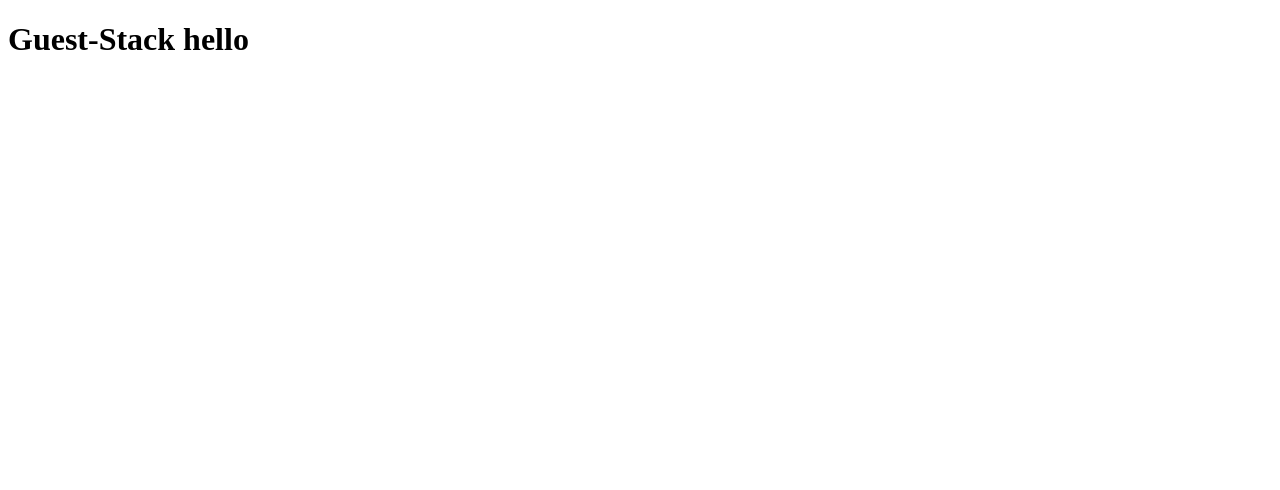
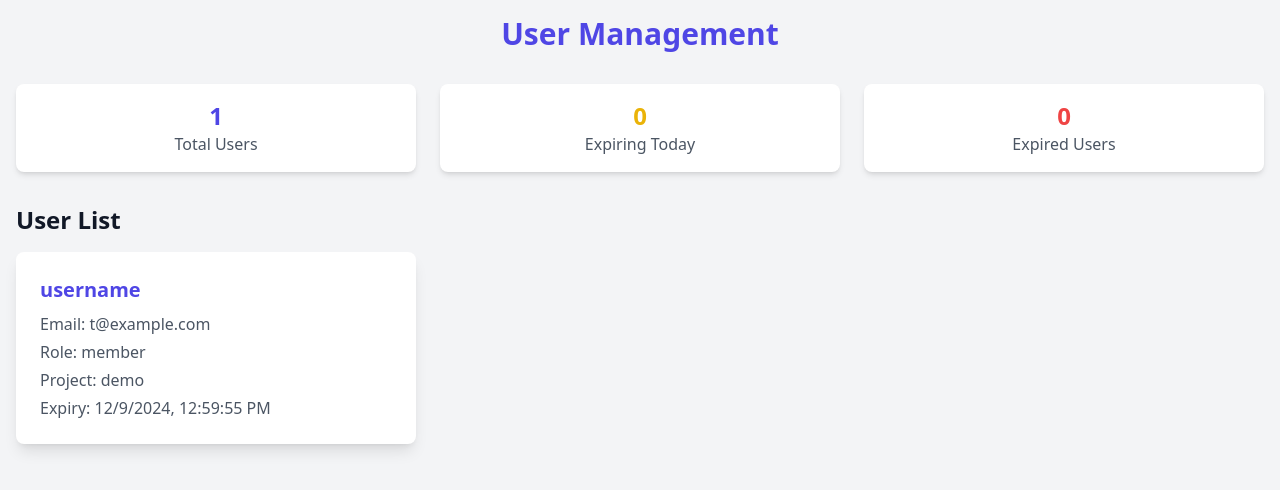
Before and after one commit to carmine-ambrosino/guest-stack, a Flask app: page / in a window 1280 px wide. Before the commit the part shown is almost empty. Shown: the top 490 px of the page. Run offline with Flask 3, Linux system fonts and the light colour scheme; data comes from the database, SQL or seed files in the repository; both versions use the stored data as it was after the commit; parts of the project's set-up code (start-up, migrations or seed data) failed here and were passed over; some libraries are stand-ins or nearby versions.

Commit message:
First setup frontend

```diff
--- a/app/backend/templates/index.html
+++ b/app/backend/templates/index.html
@@ -1,11 +1,110 @@
 <!DOCTYPE html>
 <html lang="en">
-    <head>
-        <meta charset="UTF-8" />
-        <meta name="viewport" content="width=device-width, initial-scale=1.0" />
-        <title>guest-stack</title>
-    </head>
-    <body>
-        <h1>Guest-Stack hello</h1>
-    </body>
+<head>
+  <meta charset="UTF-8">
+  <meta name="viewport" content="width=device-width, initial-scale=1.0">
+  <title>User Management</title>
+  <script src="https://cdn.tailwindcss.com"></script>
+</head>
+<body class="bg-gray-100 text-gray-900">
+
+  <div class="container mx-auto p-4">
+    <h1 class="text-3xl font-semibold text-center text-indigo-600 mb-8">User Management</h1>
+
+    <!-- Summary Section -->
+    <div class="grid grid-cols-1 sm:grid-cols-3 gap-6 text-center mb-8">
+      <div class="bg-white p-4 rounded-lg shadow-md">
+        <h2 id="total-users" class="text-2xl font-semibold text-indigo-600">0</h2>
+        <p class="text-gray-600">Total Users</p>
+      </div>
+      <div class="bg-white p-4 rounded-lg shadow-md">
+        <h2 id="expiring-users" class="text-2xl font-semibold text-yellow-500">0</h2>
+        <p class="text-gray-600">Expiring Today</p>
+      </div>
+      <div class="bg-white p-4 rounded-lg shadow-md">
+        <h2 id="expired-users" class="text-2xl font-semibold text-red-500">0</h2>
+        <p class="text-gray-600">Expired Users</p>
+      </div>
+    </div>
+
+    <!-- User List Section -->
+    <h3 class="text-2xl font-semibold mb-4">User List</h3>
+    <div id="user-list" class="grid grid-cols-1 sm:grid-cols-2 lg:grid-cols-3 gap-6">
+      <p class="text-center text-gray-600">Loading users...</p>
+    </div>
+  </div>
+
+  <script>
+    document.addEventListener('DOMContentLoaded', async () => {
+      try {
+        const response = await fetch('/api/v1/users');
+        const users = await response.json();
+
+        const today = new Date();
+        today.setHours(0, 0, 0, 0);
+        const tomorrow = new Date(today);
+        tomorrow.setDate(today.getDate() + 1);
+
+        let totalUsers = 0, expiringUsers = 0, expiredUsers = 0;
+        const userList = document.getElementById('user-list');
+        userList.innerHTML = '';
+
+        users.forEach(user => {
+          totalUsers++;
+          const expiryDate = new Date(user.expiry_time);
+
+          if (expiryDate < today) expiredUsers++;
+          else if (expiryDate >= today && expiryDate < tomorrow) expiringUsers++;
+
+          // Crea la card dell'utente senza innerHTML
+          const userCard = document.createElement('div');
+          userCard.className = 'bg-white p-6 rounded-lg shadow-lg user-card';
+
+          const cardTitle = document.createElement('h5');
+          cardTitle.className = 'text-xl font-semibold text-indigo-600 mb-2';
+          cardTitle.textContent = user.username;
+
+          const cardTextEmail = document.createElement('p');
+          cardTextEmail.className = 'text-gray-600 mb-1';
+          cardTextEmail.textContent = `Email: ${user.email}`;
+
+          const cardTextRole = document.createElement('p');
+          cardTextRole.className = 'text-gray-600 mb-1';
+          cardTextRole.textContent = `Role: ${user.role}`;
+
+          const cardTextProject = document.createElement('p');
+          cardTextProject.className = 'text-gray-600 mb-1';
+          cardTextProject.textContent = `Project: ${user.project_name}`;
+
+          const cardTextExpiry = document.createElement('p');
+          cardTextExpiry.className = 'text-gray-600';
+          cardTextExpiry.textContent = `Expiry: ${expiryDate.toLocaleString()}`;
+
+          // Aggiungi gli elementi alla card
+          userCard.appendChild(cardTitle);
+          userCard.appendChild(cardTextEmail);
+          userCard.appendChild(cardTextRole);
+          userCard.appendChild(cardTextProject);
+          userCard.appendChild(cardTextExpiry);
+
+          // Aggiungi la card alla lista degli utenti
+          userList.appendChild(userCard);
+        });
+
+        // Aggiorna il riepilogo
+        document.getElementById('total-users').textContent = totalUsers;
+        document.getElementById('expiring-users').textContent = expiringUsers;
+        document.getElementById('expired-users').textContent = expiredUsers;
+
+      } catch (error) {
+        console.error('Error fetching users:', error);
+        const errorMessage = document.createElement('p');
+        errorMessage.className = 'text-red-500 text-center';
+        errorMessage.textContent = 'Failed to load users.';
+        document.getElementById('user-list').appendChild(errorMessage);
+      }
+    });
+  </script>
+
+</body>
 </html>
```
Also changed, not shown: app/backend/db/temporary_users.db.
